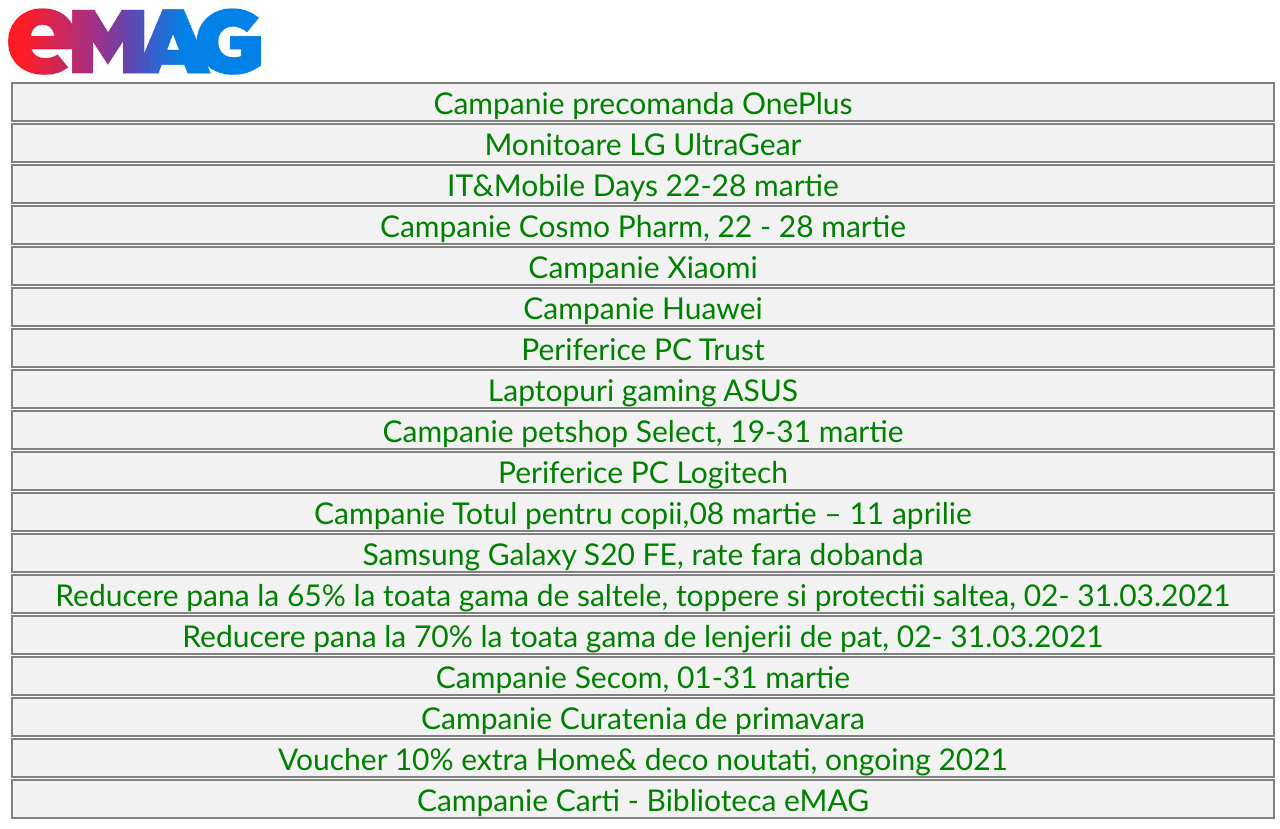
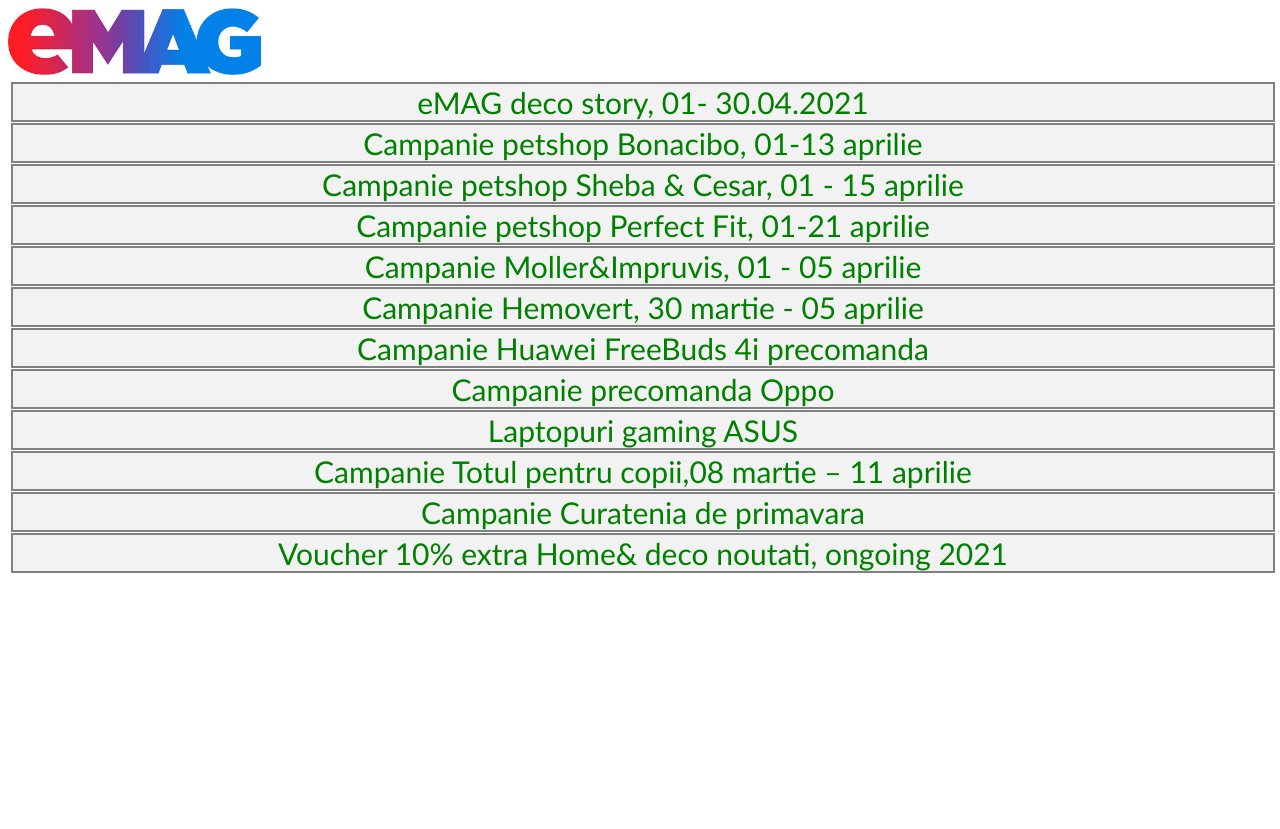
Before and after one commit to sandormatyas99/emag, a plain HTML site: page index.html in a window 1280 px wide. After the commit the page ends 800 px from the top, so only its background shows below. Drawn offline with Linux system fonts and the light colour scheme.

Commit message:
Update index.html

```diff
--- a/index.html
+++ b/index.html
@@ -45,24 +45,19 @@ img{
 <img src="emag.jpg" alt="emag">
  <ul class="press">
 
-<li><a href="https://l.profitshare.ro/l/8625320" >Campanie precomanda OnePlus</a></li>
-<li><a href="https://l.profitshare.ro/l/8625321" >Monitoare LG UltraGear</a></li>
-<li><a href="https://l.profitshare.ro/l/8625322" >IT&amp;Mobile Days 22-28 martie</a></li>
-<li><a href="https://l.profitshare.ro/l/8625323" >Campanie Cosmo Pharm, 22 - 28 martie</a></li>
-<li><a href="https://l.profitshare.ro/l/8625324" >Campanie Xiaomi </a></li>
-<li><a href="https://l.profitshare.ro/l/8625325" >Campanie Huawei</a></li>
-<li><a href="https://l.profitshare.ro/l/8625326" >Periferice PC Trust</a></li>
-<li><a href="https://l.profitshare.ro/l/8625327" >Laptopuri gaming ASUS</a></li>
-<li><a href="https://l.profitshare.ro/l/8625328" >Campanie petshop Select, 19-31 martie</a></li>
-<li><a href="https://l.profitshare.ro/l/8625330" >Periferice PC Logitech</a></li>
-<li><a href="https://l.profitshare.ro/l/8625331" >Campanie Totul pentru copii,08 martie – 11 aprilie</a></li>
-<li><a href="https://l.profitshare.ro/l/8625332" >Samsung Galaxy S20 FE, rate fara dobanda</a></li>
-<li><a href="https://l.profitshare.ro/l/8625333" >Reducere pana la 65% la toata gama de saltele, toppere si protectii saltea, 02- 31.03.2021</a></li>
-<li><a href="https://l.profitshare.ro/l/8625334" >Reducere pana la 70% la toata gama de lenjerii de pat, 02- 31.03.2021</a></li>
-<li><a href="https://l.profitshare.ro/l/8625335" >Campanie Secom, 01-31 martie</a></li>
-<li><a href="https://l.profitshare.ro/l/8625336" >Campanie Curatenia de primavara</a></li>
-<li><a href="https://l.profitshare.ro/l/8625337" >Voucher 10% extra Home&amp; deco noutati, ongoing 2021</a></li>
-<li><a href="https://l.profitshare.ro/l/8625338" >Campanie Carti - Biblioteca eMAG</a></li>
+<li><a href="https://l.profitshare.ro/l/8658271" >eMAG deco story, 01- 30.04.2021</a></li>
+<li><a href="https://l.profitshare.ro/l/8658272" >Campanie petshop Bonacibo, 01-13 aprilie</a></li>
+<li><a href="https://l.profitshare.ro/l/8658273" >Campanie petshop Sheba &amp; Cesar, 01 - 15 aprilie </a></li>
+<li><a href="https://l.profitshare.ro/l/8658274" >Campanie petshop Perfect Fit, 01-21 aprilie</a></li>
+<li><a href="https://l.profitshare.ro/l/8658274" >Campanie Moller&amp;Impruvis, 01 - 05 aprilie </a></li>
+<li><a href="https://l.profitshare.ro/l/8658275" >Campanie Hemovert, 30 martie - 05 aprilie</a></li>
+<li><a href="https://l.profitshare.ro/l/8658276" >Campanie Huawei FreeBuds 4i precomanda</a></li>
+<li><a href="https://l.profitshare.ro/l/8658277" >Campanie precomanda Oppo</a></li>
+<li><a href="https://l.profitshare.ro/l/8658278" >Laptopuri gaming ASUS</a></li>
+<li><a href="https://l.profitshare.ro/l/8658279" >Campanie Totul pentru copii,08 martie – 11 aprilie</a></li>
+<li><a href="https://l.profitshare.ro/l/8658280" >Campanie Curatenia de primavara</a></li>
+<li><a href="https://l.profitshare.ro/l/8658281" >Voucher 10% extra Home&amp; deco noutati, ongoing 2021</a></li>
+
  </ul>
 
 
```
